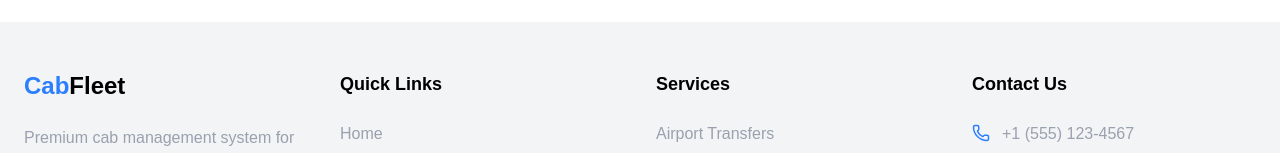
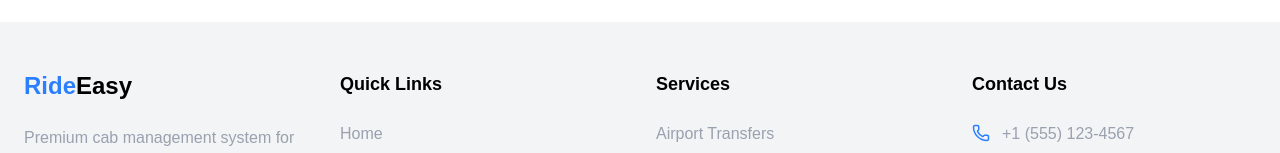
Before and after one commit to monishkajethanii/cabsystem, a Next.js app: page / in a window 1280 px wide. Shown: the part 3625-3778 px from the top of the page. Built offline with nearby package versions, Linux system fonts and the light colour scheme.

Commit message:
location fix

```diff
--- a/src/app/Footer.js
+++ b/src/app/Footer.js
@@ -10,7 +10,7 @@
         <div className="grid grid-cols-1 md:grid-cols-2 lg:grid-cols-4 gap-8">
           <div className="space-y-6">
             <a to="/" className="text-2xl font-bold flex items-center">
-              <span className="text-blue-500">Cab</span>Fleet
+              <span className="text-blue-500">Ride</span>Easy
             </a>
             <p className="text-gray-400 max-w-xs">
               Premium cab management system for efficient transportation solutions and luxury travel experiences.
```
